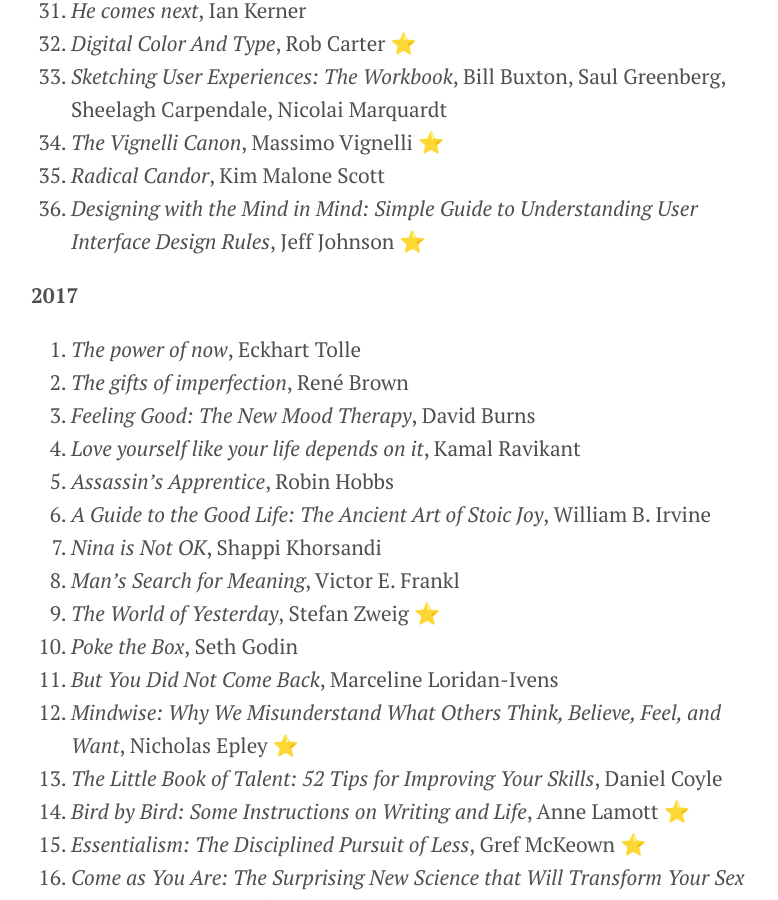
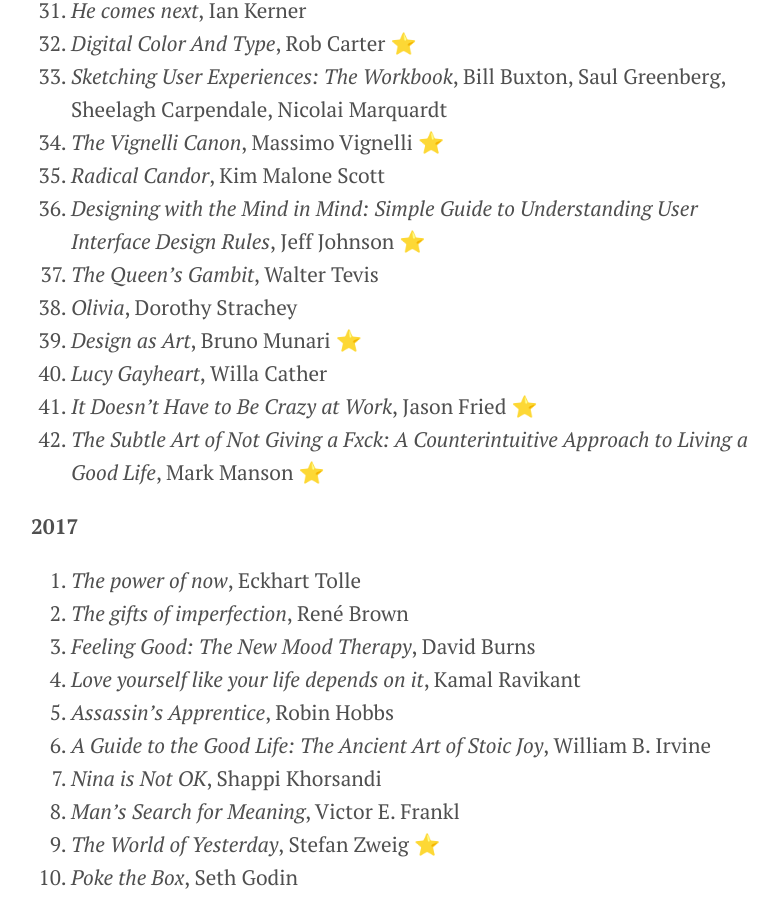
Before and after one commit to irenealgi/irenealegre.com, a Jekyll site: the page built from reading-list.md, in a window 1280 px wide and 900 px high, scrolled down 1622 px. Shown: the whole window, without its empty margins (244-1022 px from the left). Built offline with Jekyll 4.4.1, drawn with Linux system fonts in a browser that asks for light colours.

Commit message:
Updates to reading list + new UI design
Former-commit-id: 28ba1d4024f3f1270d203f809deb6987535976e8

```diff
--- a/reading-list.md
+++ b/reading-list.md
@@ -42,6 +42,12 @@ I'm proud of my reading list, and how it's improved over the years. I began read
 23. *The Vignelli Canon*, Massimo Vignelli ⭐️
 24. *Radical Candor*, Kim Malone Scott
 25. *Designing with the Mind in Mind: Simple Guide to Understanding User Interface Design Rules*, Jeff Johnson ⭐️
+26. *The Queen's Gambit*, Walter Tevis
+27. *Olivia*, Dorothy Strachey
+28. *Design as Art*, Bruno Munari ⭐️
+29. *Lucy Gayheart*, Willa Cather
+30. *It Doesn't Have to Be Crazy at Work*, Jason Fried ⭐️
+31. *The Subtle Art of Not Giving a Fxck: A Counterintuitive Approach to Living a Good Life*, Mark Manson ⭐️
 
 **2017**
 
```
Also changed, not shown: 100-days-ui.md (+19 -0 lines), images/case_studies/30_days_challenge/day_14.png (added), images/case_studies/30_days_challenge/day_15.png (added).
